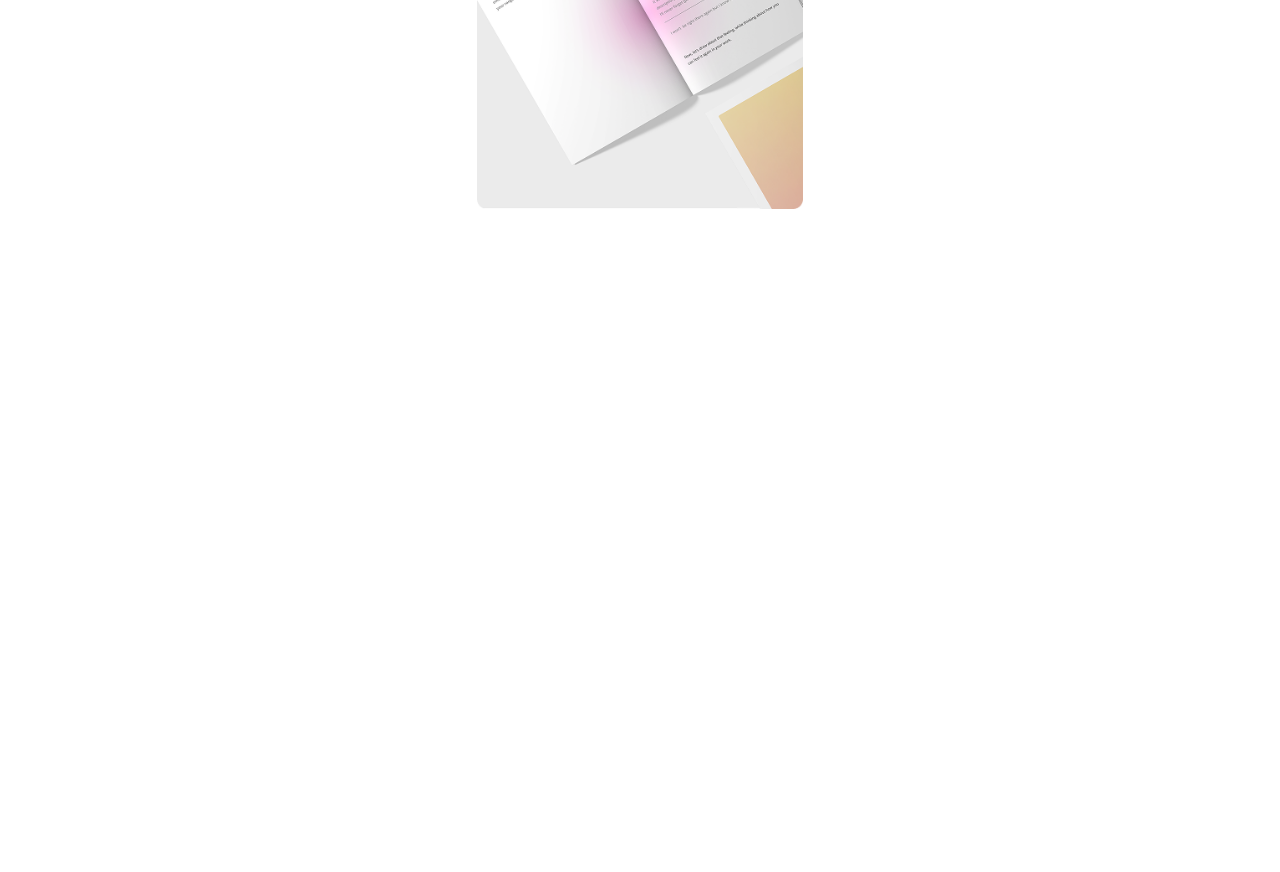
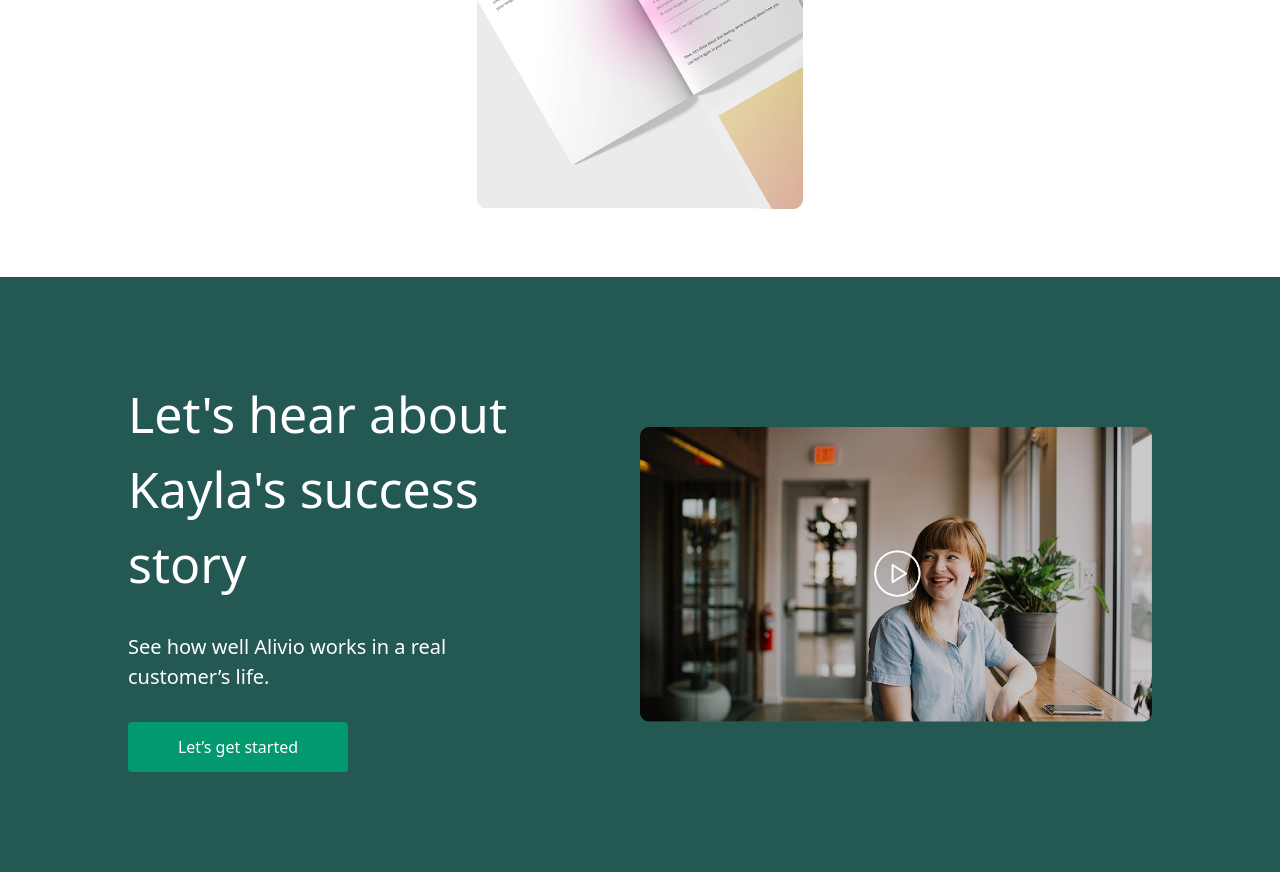
Before and after one commit to Wohidjon/hw-3-for-git-rtr, a website: page src/index.html in a window 1280 px wide. Shown: the part 2171-3043 px from the top of the page. Before the commit the page ends 2418 px from the top, so only its background shows below. Drawn offline with nearby package versions, Linux system fonts and the light colour scheme; files that its build step writes are made by us from their sources.

Commit message:
section-1

```diff
--- a/src/index.html
+++ b/src/index.html
@@ -45,7 +45,7 @@
             <p class="text-[20px]">Alivio offers as many journals it takes, tackling different areas such as anxiety, overwhelmedness, sadness, or anger, and a variety of personal causes, to help you become aware of your emotions, and guide you in how to manage stress.</p>
         </aside>
     </section>
-    <section class="w-[85%] m-auto flex justify-between">
+    <section class="w-[85%] m-auto flex justify-between pb-[280px]">
         <article class="w-[30%]">
             <img src="./Group 26.png" alt="">
             <p class="text-[20px] text-[#424242] pb-[40px]">Answer a quick survey about how you express yourself, what causes you stress, and what area would you like to work on. This way, we can fully personalize your journal!</p>
@@ -62,5 +62,15 @@
             <img src="./Group 29.png" alt="">
         </article>
     </section>
+    <div class="bg-[#245852] text-white">
+        <section class="w-[80%] m-auto flex justify-between py-[100px] items-center">
+            <aside class="w-[40%]">
+                <h1 class="text-[50px]">Let's hear about Kayla's success story</h1>
+                <h1 class="text-[20px] py-[30px]">See how well Alivio works in a real customer’s life. </h1>
+                <button class="bg-[#01996D] text-white w-[220px] h-[50px] rounded">Let’s get started</button>
+            </aside>
+            <img class="w-[50%]" src="./Video.png" alt="">
+        </section>
+    </div>
 </body>
 </html>
```
Also changed, not shown: src/Video.png (added).
